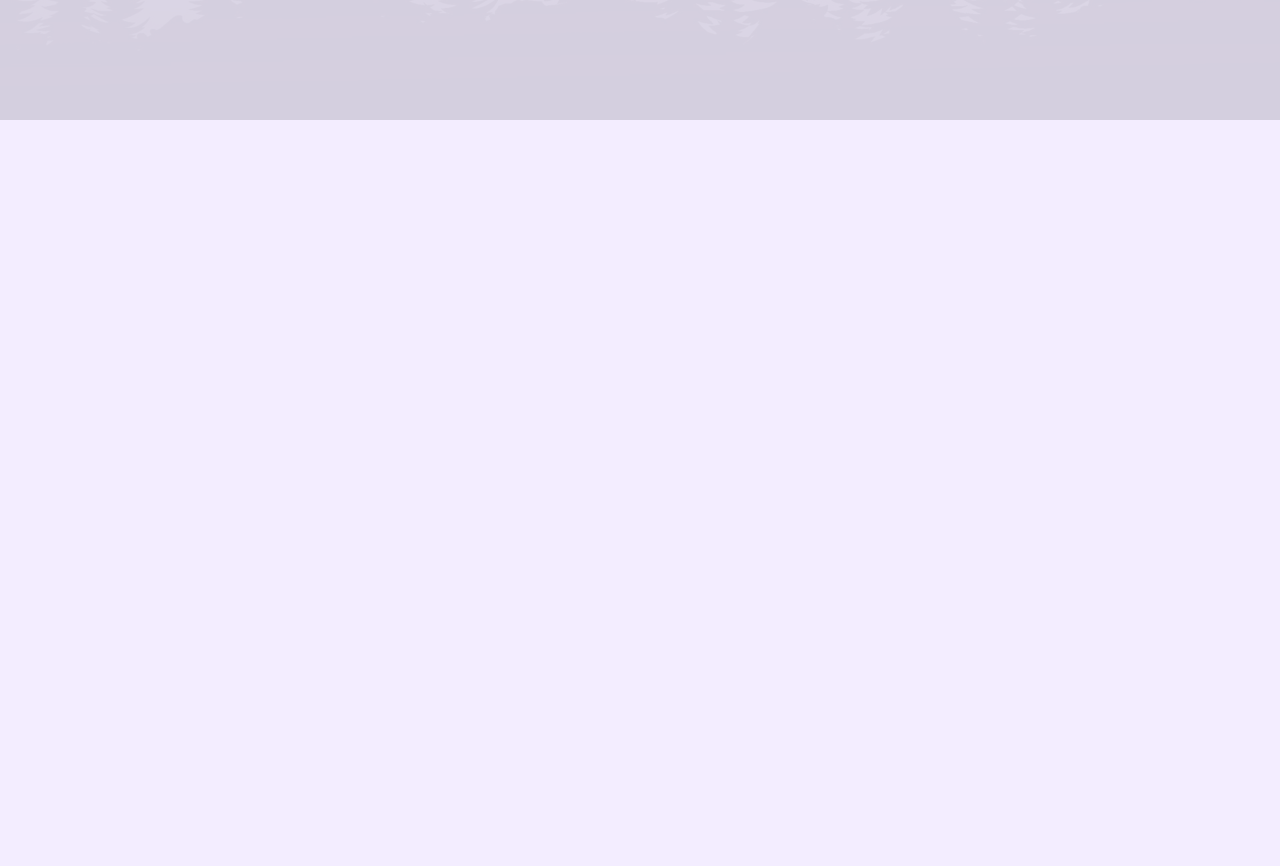
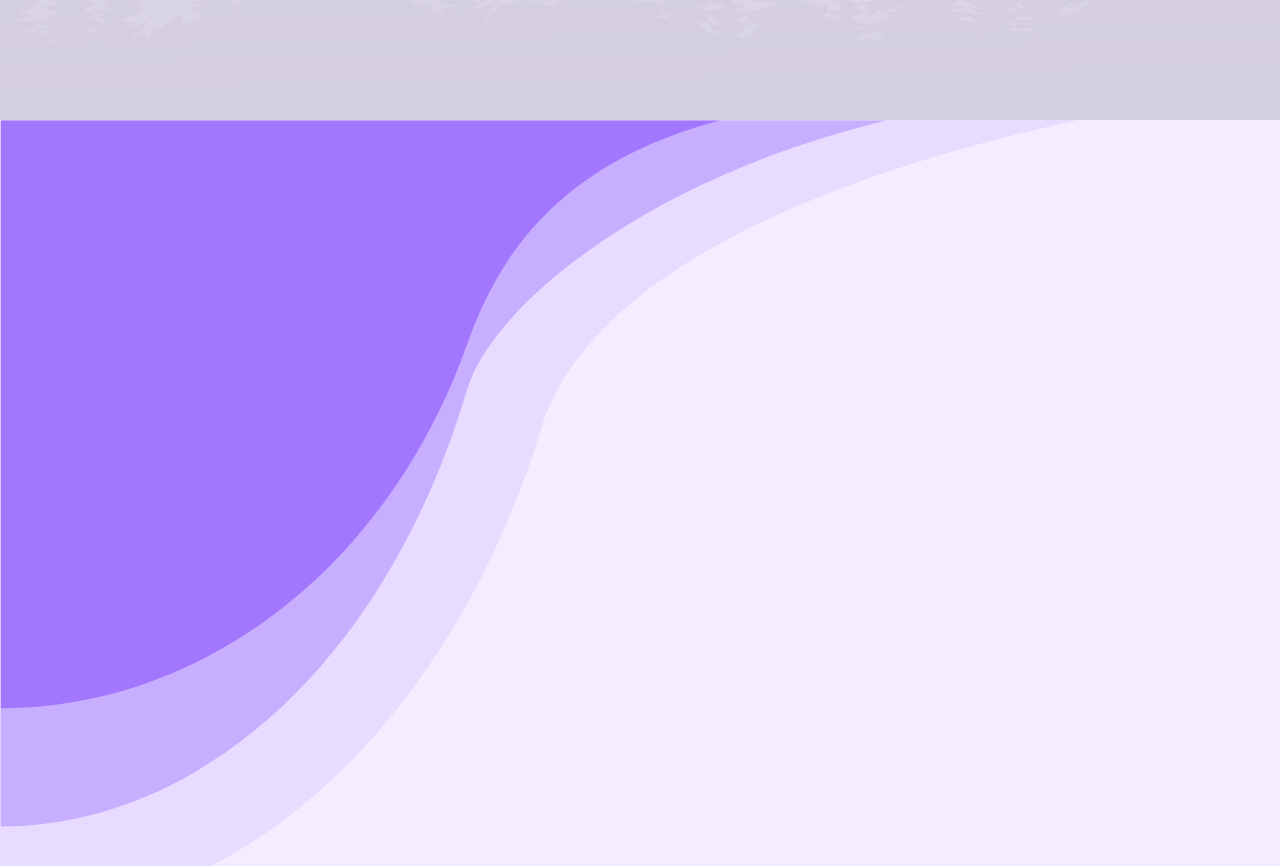
Before and after one commit to leoleodev/desenh4ndo_voce, a React (Vite) app: page / in a window 1280 px wide. Shown: the part 680-1546 px from the top of the page. Before the commit the page ends 800 px from the top, so only its background shows below. Built offline with nearby package versions, Linux system fonts and the light colour scheme.

Commit message:
section1 main in progress

```diff
--- a/src/pages/App.tsx
+++ b/src/pages/App.tsx
@@ -18,9 +18,19 @@
 
       <main>
 
-        <div className="widthContainerMain sectionMovie"></div>
-        <div className="widthContainerMain"></div>
-        <div className="widthContainerMain sectioTestimonial"></div>
+        <section className="section1">
+          <div className="widthContainerMain1">
+
+          </div>
+        </section>
+
+        <section className="widthContainerMain"></section>
+
+        <section className="section2">
+          <div className="widthContainerMain">
+
+          </div>
+        </section>
 
       </main>
 
--- a/src/styles/global.css
+++ b/src/styles/global.css
@@ -45,6 +45,7 @@
     flex-direction: column;
     align-items: center;
     justify-content: center;
+    overflow-x: hidden;
 
     background: var(--purpleBackground);
 }
@@ -86,3 +87,47 @@
 
     gap: 1rem;
 }
+
+main{
+    width: 100vw;
+    height: auto;
+
+    display: flex;
+    flex-direction: column;
+    align-items: center;
+    justify-content: center;
+}
+
+.section1{
+    width: 100vw;
+    height: 100vh;
+
+    position: relative;
+    display: flex;
+    align-items: center;
+    justify-content: center;
+}
+
+.section1::before{
+    content: "";
+    width: 100%;
+    height: 100%;
+    position: absolute;
+    top: 0;
+    background-image: url(../images/subBackgrounds/subBackground3.svg);
+    background-repeat: no-repeat;
+    background-size: contain;
+    background-position: top left;
+    z-index: -1;
+}
+
+.widthContainerMain1{
+    width: 80%;
+    height: 100%;
+
+    display: flex;
+    align-items: center;
+    justify-content: center;
+
+    gap: 1rem;
+}
```
Also changed, not shown: src/images/subBackgrounds/subBackground3.svg.
